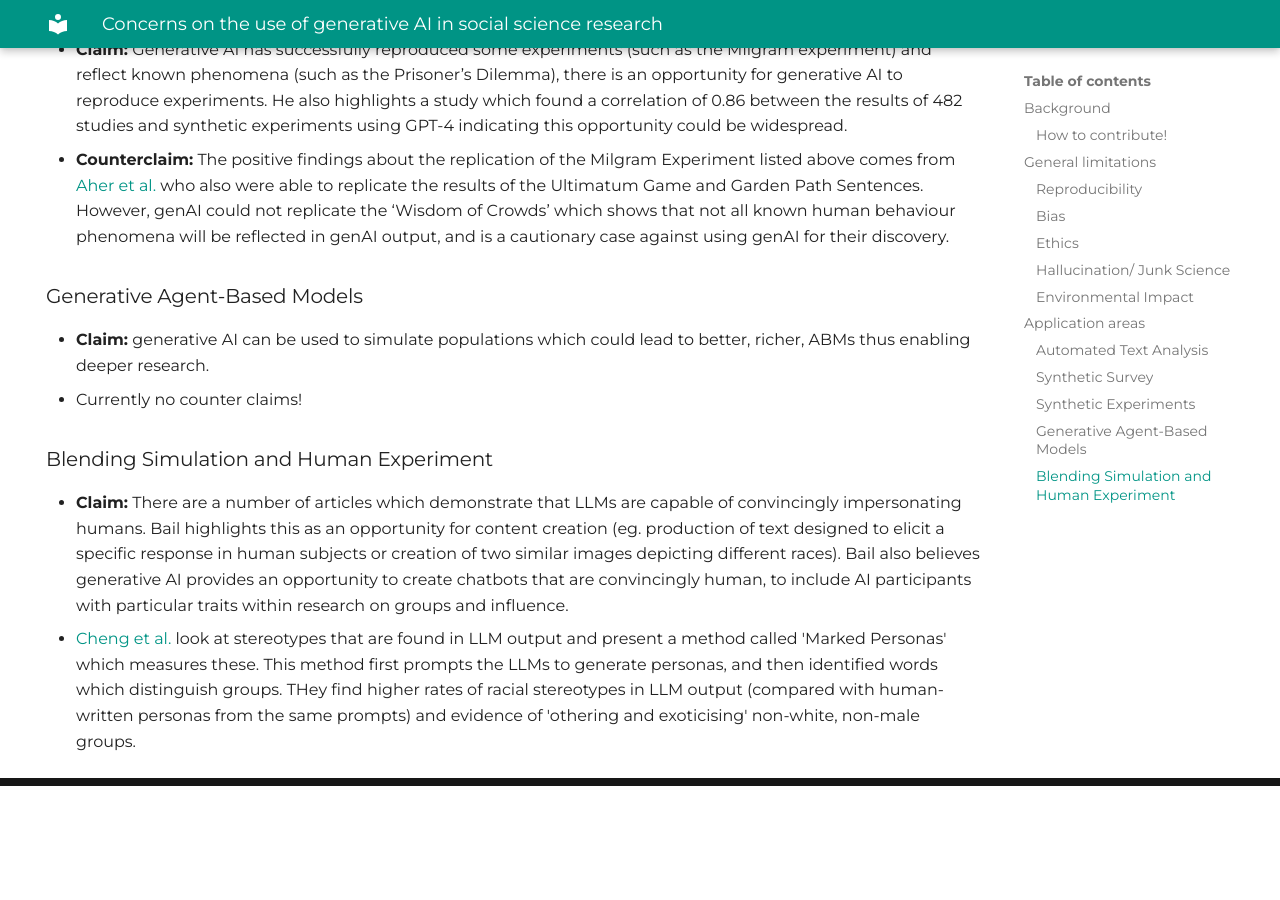
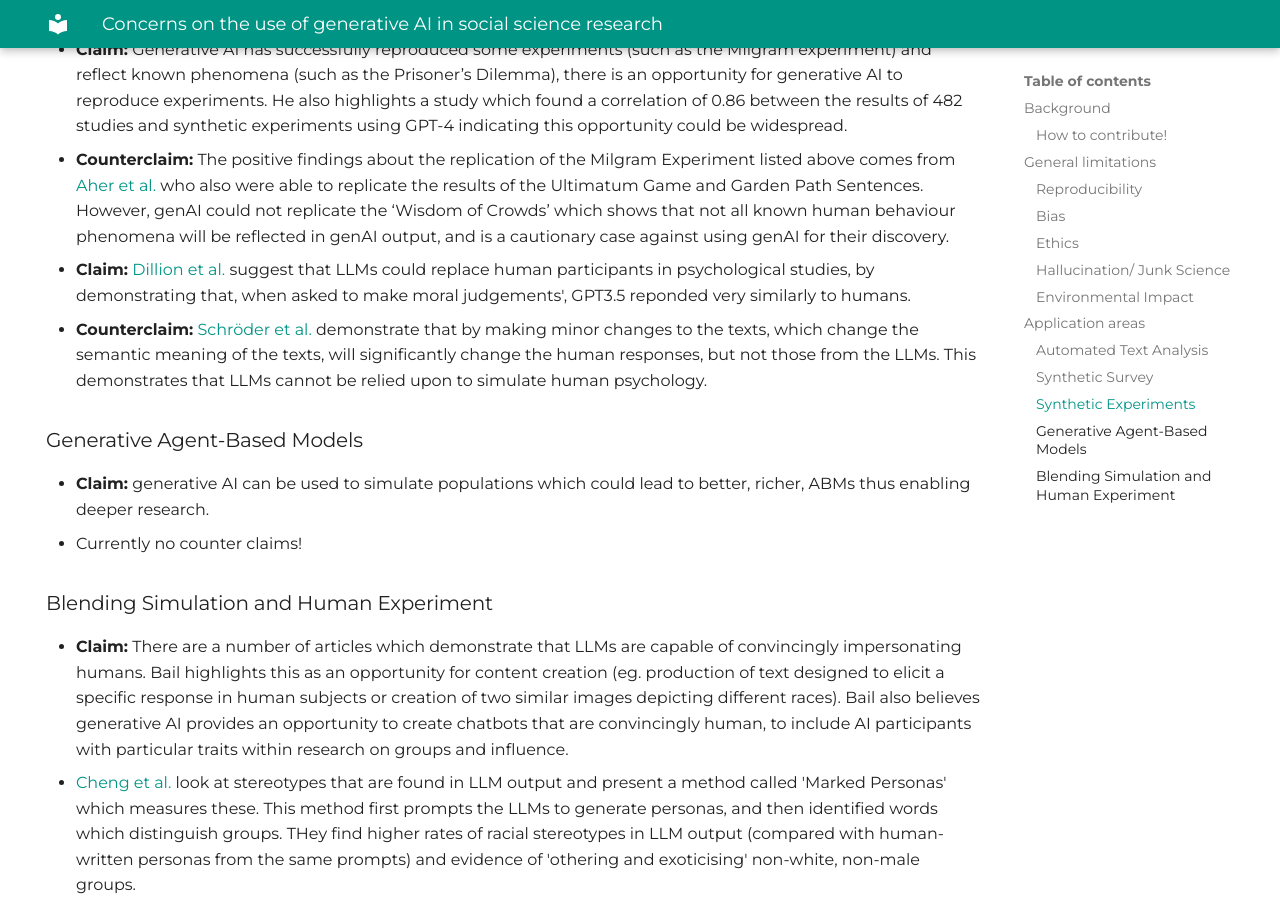
Before and after one commit to uh-dcm/genai-concerns, an MkDocs documentation site: the page built from docs/index.md, in a window 1280 px wide and 900 px high, scrolled down 5381 px. Built offline with MkDocs 1.6.1 and Material for MkDocs 9.7.7, drawn with Linux system fonts in a browser that asks for light colours; before the commit the page ends 6167 px from its top, so only the background shows below that.

Commit message:
Update index.md
add new psych study https://arxiv.org/pdf/2508.06950

```diff
--- a/docs/index.md
+++ b/docs/index.md
@@ -100,6 +100,9 @@ The environmental cost of training and using generative AI tools are significant
 - **Claim:** Generative AI has successfully reproduced some experiments (such as the Milgram experiment) and reflect known phenomena (such as the Prisoner’s Dilemma), there is an opportunity for generative AI to reproduce experiments. He also highlights a study which found a correlation of 0.86 between the results of 482 studies and synthetic experiments using GPT-4 indicating this opportunity could be widespread.
 - **Counterclaim:** The positive findings about the replication of the Milgram Experiment listed above comes from [Aher et al.](https://arxiv.org/pdf/2208.10264) who also were able to replicate the results of the Ultimatum Game and Garden Path Sentences. However, genAI could not replicate the ‘Wisdom of Crowds’ which shows that not all known human behaviour phenomena will be reflected in genAI output, and is a cautionary case against using genAI for their discovery.
 
+- **Claim:** [Dillion et al.](https://www.sciencedirect.com/science/article/pii/S1364661323000980) suggest that LLMs could replace human participants in psychological studies, by demonstrating that, when asked to make moral judgements', GPT3.5 reponded very similarly to humans.
+- **Counterclaim:** [Schröder et al.](https://arxiv.org/pdf/2508.06950) demonstrate that by making minor changes to the texts, which change the semantic meaning of the texts, will significantly change the human responses, but not those from the LLMs. This demonstrates that LLMs cannot be relied upon to simulate human psychology.
+
 ### Generative Agent-Based Models
 - **Claim:** generative AI can be used to simulate populations which could lead to better, richer, ABMs thus enabling deeper research.
 - Currently no counter claims!
```
